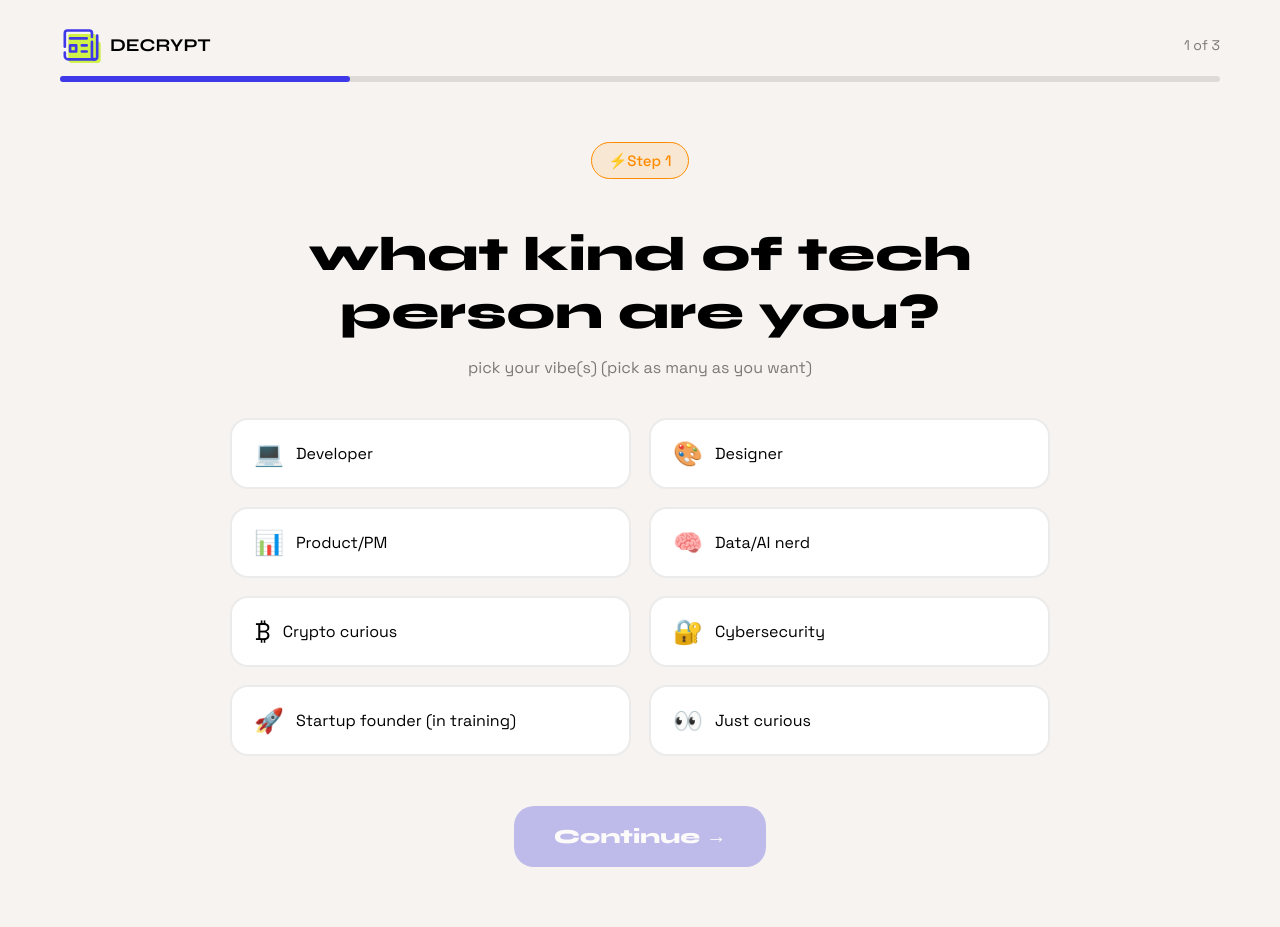
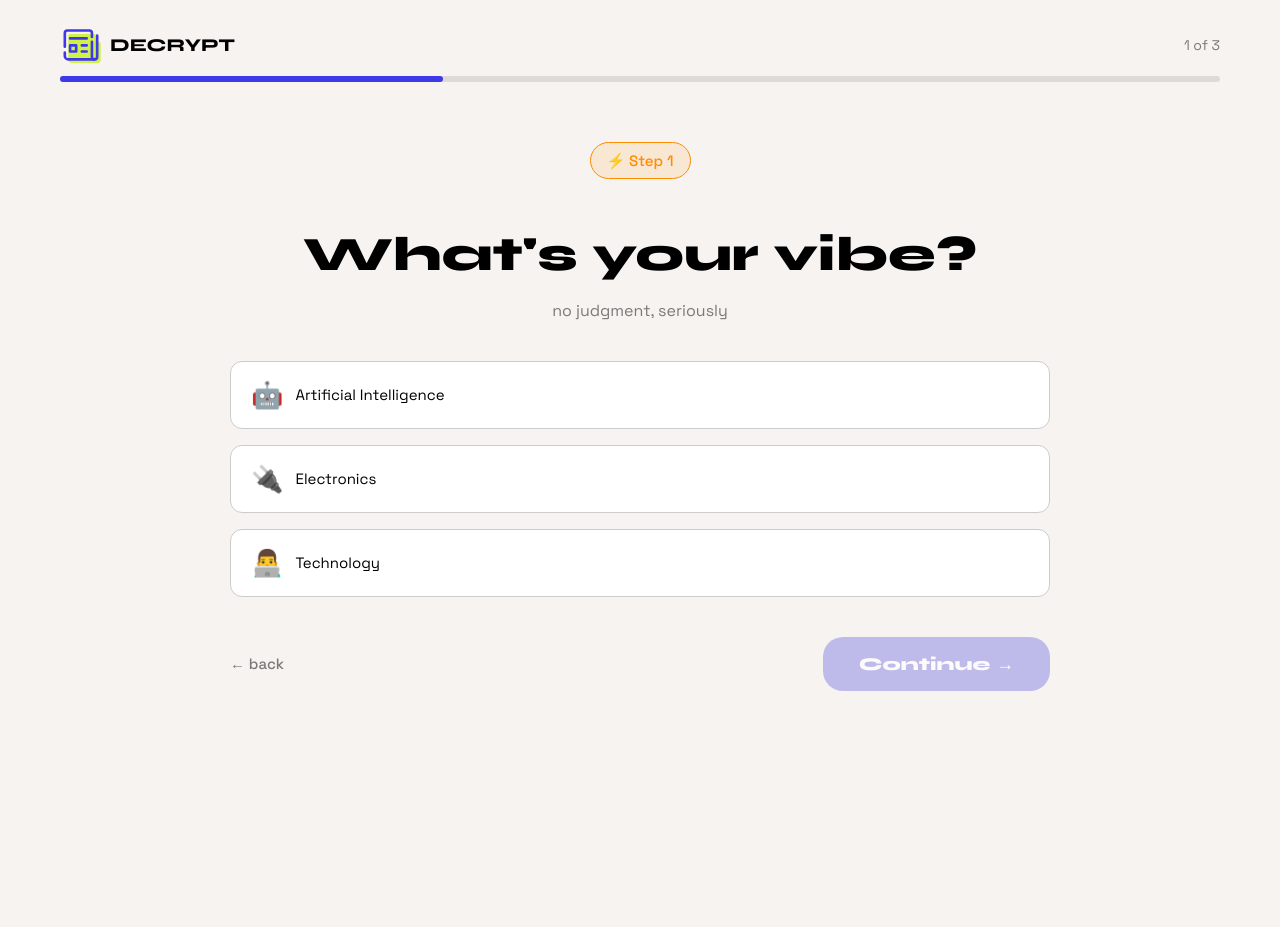
Before and after one commit to AnuP1306/Decrypt, a Flask app: page /onboarding1 in a window 1280 px wide. After the commit the page ends 691 px from the top, so only its background shows below. Run offline with Flask 3, Linux system fonts and the light colour scheme; parts of the project's set-up code (start-up, migrations or seed data) failed here and were passed over.

Commit message:
Updated onboarding UI and signup styling

```diff
--- a/static/css/onboarding1.css
+++ b/static/css/onboarding1.css
@@ -15,7 +15,6 @@ body {
   display: flex;
   justify-content: space-between;
   align-items: center;
-
   padding: 24px 60px 10px;
 }
 
@@ -35,50 +34,27 @@ body {
   font-size: 18px;
 }
 
-.logo-progress {
-  display: flex;
-  align-items: center;
-  gap: 10px;
+.progress-info {
+  font-size: 14px;
+  color: rgba(0, 0, 0, 0.5);
 }
 
-.logo-box {
-  width: 34px;
-  height: 34px;
-  background: #3F38E8;
-  color: white;
-
-  display: flex;
-  align-items: center;
-  justify-content: center;
-
-  border-radius: 10px;
-  font-weight: 700;
-}
-
-.logo-text {
-  font-family: 'Syne', sans-serif;
-  font-weight: 700;
-  font-size: 18px;
-}
-
-.progress-info {
-  font-size: 14px;
-  color: rgba(0,0,0,0.5);
-}
-
-/* PROGRESS BAR */
+/* PROGRESS */
 .progress-bar {
   height: 6px;
-  background: rgba(0,0,0,0.1);
+  background: rgba(0, 0, 0, 0.1);
   margin: 0 60px;
   border-radius: 10px;
 }
 
 .progress-fill {
-  width: 25%; /* step 1 */
   height: 100%;
   background: #3F38E8;
   border-radius: 10px;
+}
+
+.progress-fill.step1 {
+  width: 33%;
 }
 
 /* CONTENT */
@@ -86,12 +62,6 @@ body {
   max-width: 820px;
   margin: 60px auto;
   text-align: center;
-}
-
-/* STICKER */
-.sticker {
-  width: 80px;
-  margin-bottom: 10px;
 }
 
 /* STEP */
@@ -102,7 +72,6 @@ body {
 
   background: rgba(255, 140, 0, 0.12);
   color: #FF8C00;
-
   border: 1.5px solid #FF8C00;
 
   padding: 8px 16px;
@@ -125,11 +94,11 @@ h1 {
 
 /* SUBTITLE */
 .subtitle {
-  color: rgba(0,0,0,0.5);
+  color: rgba(0, 0, 0, 0.5);
   margin-bottom: 40px;
 }
 
-/* OPTIONS GRID */
+/* OPTIONS */
 .options {
   display: grid;
   grid-template-columns: 1fr 1fr;
@@ -137,67 +106,90 @@ h1 {
   margin-bottom: 40px;
 }
 
-/* OPTION CARD */
+/* OPTION */
 .option {
   display: flex;
   align-items: center;
-  gap: 12px;
+  gap: 14px;
 
   padding: 18px 22px;
   border-radius: 18px;
 
   background: white;
-  border: 2px solid rgba(0,0,0,0.08);
+  border: 2px solid rgba(0, 0, 0, 0.08);
 
-  font-size: 16px;
+  font-size: 15px;
   cursor: pointer;
-
   transition: 0.2s ease;
 }
 
-/* HOVER */
 .option:hover {
   border-color: #3F38E8;
   transform: translateY(-2px);
 }
 
-/* ICON */
 .option span {
-  font-size: 24px;     /* 🔥 bigger */
+  font-size: 26px;
+}
+
+/* ACTIVE */
+.option.active {
+  background: linear-gradient(135deg, #4f46e5, #4338ca) !important;
+  color: #ffffff !important;
+  border: none !important;
+}
+
+.option.active * {
+  color: #ffffff !important;
+}
+
+/* ACTIONS */
+.actions {
   display: flex;
+  justify-content: space-between;
   align-items: center;
 }
 
-.option.active {
-  background: linear-gradient(135deg, #4C46E5, #3F38E8);
-  color: white;
-  border-color: transparent;
+/* BACK */
+.back-link {
+  color: rgba(0, 0, 0, 0.5);
+  text-decoration: none;
+  font-size: 15px;
+  font-weight: 500;
+
+  transition: 0.2s ease;
+}
+
+/* 🔥 HOVER FIX */
+.back-link:hover {
+  color: #000;
+  /* turns black */
+  transform: translateX(-2px);
+  /* subtle movement like login */
 }
 
 /* BUTTON */
 .continue-btn {
-  margin-top: 10px;
-
   background: #A7A4E8;
-  opacity: 0.7;   /* 🔥 initially faded */
+  opacity: 0.7;
   pointer-events: none;
 
   color: white;
   border: none;
 
-  padding: 18px 40px;
+  padding: 16px 36px;
   border-radius: 20px;
 
   font-family: 'Syne', sans-serif;
-  font-size: 20px;
+  font-size: 18px;
   font-weight: 800;
 
   transition: 0.2s ease;
 }
 
 .continue-btn.enabled {
-  opacity: 1;                 /* 🔥 FULL visibility */
-  background: linear-gradient(135deg, #4C46E5, #3F38E8); /* 🔥 match selected cards */
+  opacity: 1;
+  background: linear-gradient(135deg, #4C46E5, #3F38E8);
   pointer-events: auto;
   cursor: pointer;
   border: 2px solid #30312C;
--- a/templates/onboarding1.html
+++ b/templates/onboarding1.html
@@ -1,94 +1,111 @@
 <!DOCTYPE html>
 <html lang="en">
+
 <head>
   <meta charset="UTF-8">
   <title>Onboarding - Step 1</title>
 
-  <link href="https://fonts.googleapis.com/css2?family=Syne:wght@400..800&family=Space+Grotesk:wght@400;500&display=swap" rel="stylesheet">
+  <link
+    href="https://fonts.googleapis.com/css2?family=Syne:wght@400..800&family=Space+Grotesk:wght@400;500&display=swap"
+    rel="stylesheet">
   <link rel="stylesheet" href="{{ url_for('static', filename='css/onboarding1.css') }}">
+
+  <!-- ✅ ADD THIS (layout fix) -->
+  <style>
+    .options {
+      display: flex;
+      flex-direction: column;
+      gap: 16px;
+      /* consistent spacing between boxes */
+      margin-top: 20px;
+    }
+
+    .option {
+      padding: 16px 20px;
+      border-radius: 12px;
+      border: 1px solid #ccc;
+      cursor: pointer;
+      display: flex;
+      align-items: center;
+      gap: 12px;
+      font-family: 'Space Grotesk', sans-serif;
+      transition: all 0.2s ease;
+    }
+
+    .option:hover {
+      background: #f5f5f5;
+    }
+
+    .option.active {
+      background: linear-gradient(135deg, #4f46e5, #4338ca) !important;
+      color: #ffffff !important;
+      border: none !important;
+    }
+
+    .option.active * {
+      color: #ffffff !important;
+    }
+  </style>
 </head>
 
 <body>
 
   <div class="onboard-wrapper">
 
-  <!-- TOP BAR -->
     <div class="top-bar">
-
       <div class="logo-row">
         <img src="{{ url_for('static', filename='images/logo.svg') }}">
         <span class="logo-text">DECRYPT</span>
       </div>
 
       <div class="progress-info">1 of 3</div>
-
     </div>
 
-  <!-- PROGRESS BAR -->
     <div class="progress-bar">
-    <div class="progress-fill"></div>
+      <div class="progress-fill step1"></div>
     </div>
 
-  <!-- MAIN CONTENT -->
     <div class="content">
 
-    <!-- STEP -->
-    <div class="step-pill">⚡Step 1</div>
+      <div class="step-pill">⚡ Step 1</div>
 
-    <!-- TITLE -->
       <h1>
-      what kind of tech<br>
-      person are you?
+        What's your vibe?<br>
       </h1>
 
       <p class="subtitle">
-      pick your vibe(s) (pick as many as you want)
+        no judgment, seriously
       </p>
 
-    <!-- OPTIONS -->
+      <!-- ✅ UPDATED OPTIONS (ONLY 3) -->
       <div class="options">
 
         <div class="option">
-        <span>💻</span> Developer
+          <span>🤖</span>
+          Artificial Intelligence
         </div>
 
         <div class="option">
-        <span>🎨</span> Designer
+          <span>🔌</span>
+          Electronics
         </div>
 
         <div class="option">
-        <span>📊</span> Product/PM
-      </div>
-
-      <div class="option">
-        <span>🧠</span> Data/AI nerd
-      </div>
-
-      <div class="option">
-        <span>₿</span> Crypto curious
-      </div>
-
-      <div class="option">
-        <span>🔐</span> Cybersecurity
-      </div>
-
-      <div class="option">
-        <span>🚀</span> Startup founder (in training)
-      </div>
-
-      <div class="option">
-        <span>👀</span> Just curious
+          <span>👨‍💻</span>
+          Technology
         </div>
 
       </div>
 
-    <!-- BUTTON -->
-  <button
-  type="button"
-  class="continue-btn"
-  data-url="{{ url_for('auth.onboarding2') }}">
+      <div class="actions">
+
+        <a href="{{ url_for('auth.onboarding1') }}" class="back-link">← back</a>
+
+        <button type="button" class="continue-btn" data-url="{{ url_for('auth.onboarding2') }}">
           Continue →
         </button>
+
+      </div>
 
     </div>
 
@@ -98,45 +115,31 @@
     const options = document.querySelectorAll('.option');
     const btn = document.querySelector('.continue-btn');
 
-let selected = new Set();
+    let selected = null;
 
     options.forEach(option => {
       option.addEventListener('click', () => {
 
-    const text = option.innerText.trim();
+        options.forEach(o => o.classList.remove('active'));
+        option.classList.add('active');
 
-    if (selected.has(text)) {
-      selected.delete(text);
-      option.classList.remove('active');
-    } else {
-      selected.add(text);
-      option.classList.add('active');
-    }
+        selected = option.innerText.trim();
 
-    // enable button
-    if (selected.size > 0) {
         btn.classList.add('enabled');
-    } else {
-      btn.classList.remove('enabled');
-    }
       });
     });
 
+    btn.addEventListener('click', () => {
+      if (!selected) return;
 
-// 🚀 CONTINUE BUTTON LOGIC
-btn.addEventListener('click', () => {
-  if (selected.size === 0) return;
+      sessionStorage.setItem('onboarding_step1', selected);
 
-  // ✅ SAVE TO SESSION STORAGE
-  sessionStorage.setItem('onboarding_step1', JSON.stringify([...selected]));
+      console.log("Step1 saved:", selected);
 
-  // 🔥 DEBUG (optional)
-  console.log("Saved:", [...selected]);
-
-  // 🚀 REDIRECT TO STEP 2
       window.location.href = "/onboarding2";
     });
   </script>
 
 </body>
+
 </html>
```
Also changed, not shown: static/css/onboarding2.css (+16 -10 lines), templates/onboarding2.html (+44 -22 lines), templates/onboarding3.html (+13 -9 lines), templates/signup.html (+6 -2 lines), 1 other file. Lines whose indentation alone changed are shown as unchanged.
